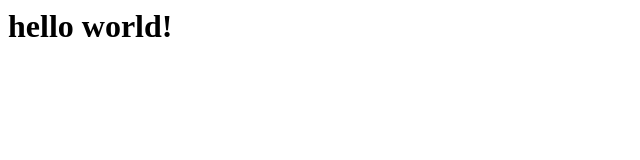
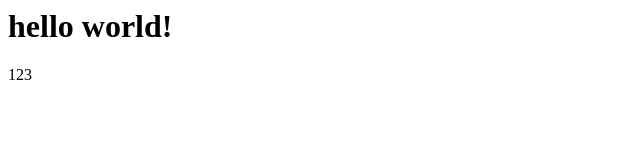
Before and after one commit to shuachien/cart, a plain HTML site: page index.html in a window 1280 px wide. Shown: the full height of the page, 0-640 px from the left. Drawn offline with Linux system fonts and the light colour scheme.

Commit message:
Update index.html

```diff
--- a/index.html
+++ b/index.html
@@ -1 +1,2 @@
 <h1>hello world! </h1>
+<p>123<p>
```
